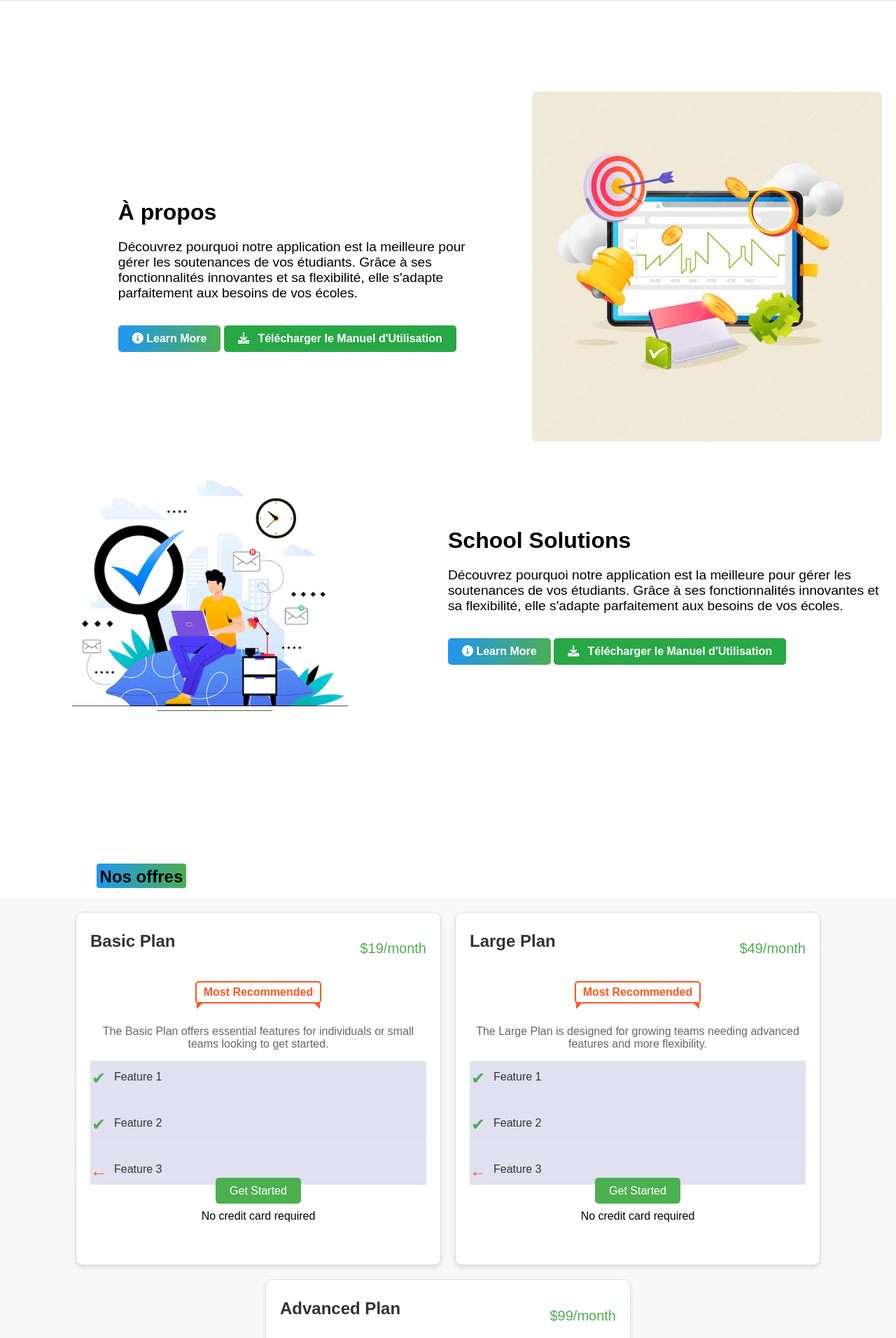
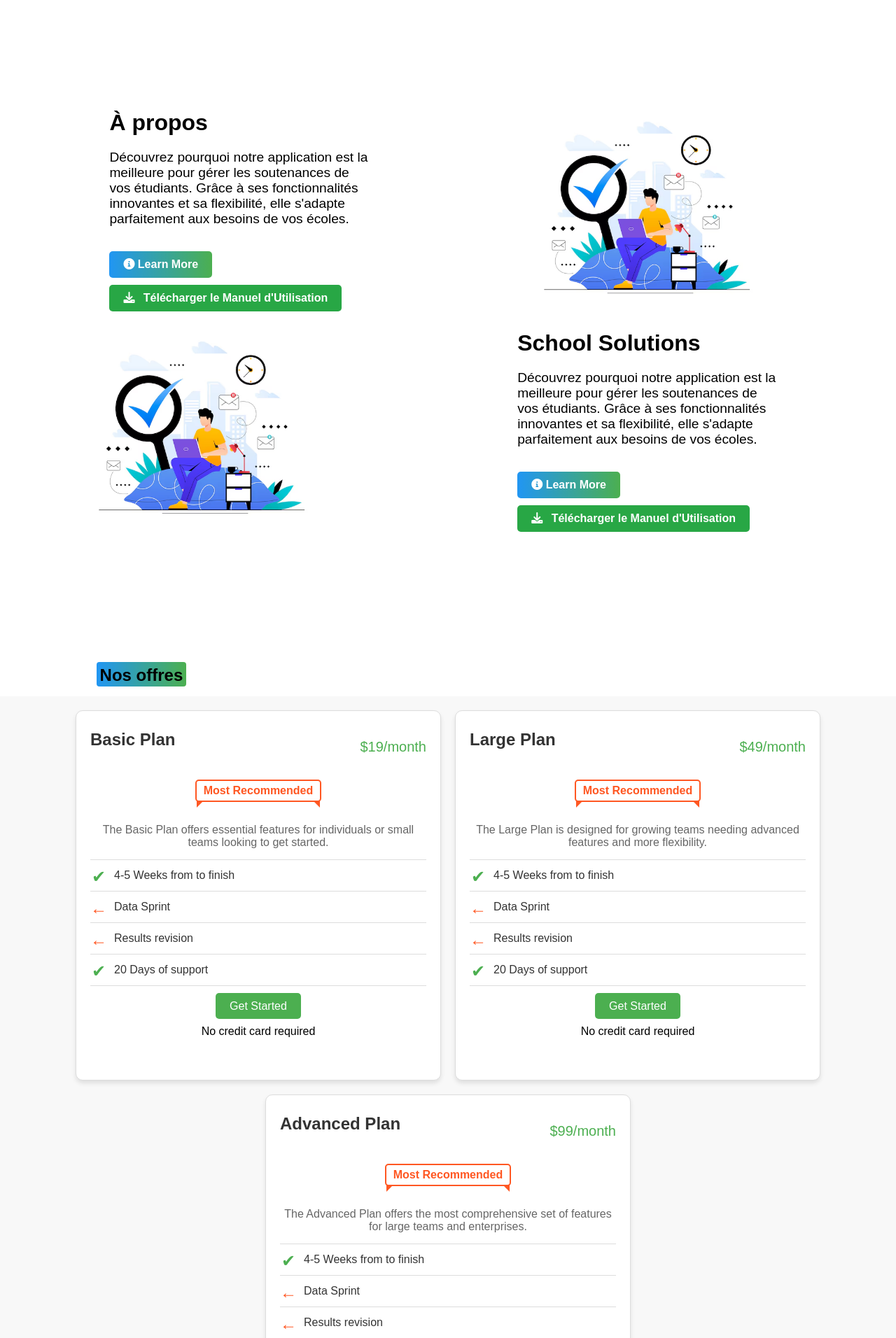
Before and after one commit to Geraldo568/DefenseScheduler, a Django app: page / in a window 1280 px wide. Shown: the part 1771-3683 px from the top of the page at 70% size. Run offline with Django 4.2, Linux system fonts and the light colour scheme.

Commit message:
About Changes

```diff
--- a/DScedulerApp/static/css/style.css
+++ b/DScedulerApp/static/css/style.css
@@ -217,6 +217,18 @@ body {
 
 
 
+@media (max-width: 768px) {
+    .header .nav {
+        display: none;
+    }
+
+    .header .btn-demo {
+        display: block;
+        margin-left: auto;
+    }
+}
+
+
 
 
 
@@ -292,8 +304,13 @@ body {
 /* Styles pour la section À propos */
 
 #part1{
-    margin-left: 12%;
+    margin-left: 11%;
 
+}
+
+#part2{
+    margin-left: 10%;
+    margin-right: 12%;
 }
 .about {
     background: #fff; /* Fond blanc */
@@ -309,13 +326,12 @@ body {
 }
 
 .about-text {
-    max-width: 50%;
+    max-width: 30%;
     flex: 1;
 }
 
 .about-image {
-    width: 100%;
-    max-width: 500px;
+    max-width: 30%;
     height: auto;
     border-radius: 8px;
     margin-left: auto;
@@ -640,7 +656,7 @@ body {
 
 .footer-section.quick-links ul li {
     margin-right: 15px; /* Space between items */
-    margin-top: 50px;
+    margin-top: 100px;
     margin-bottom: 5px; /* Space below each item to handle wrapping */
 }
 
@@ -656,6 +672,12 @@ body {
 .footer-section.quick-links ul li a:hover {
     text-decoration: underline; /* Add underline on hover */
 }
+
+
+
+
+
+
 
 .footer {
     background: linear-gradient(-100deg, #2196f3, #2c3e50);
@@ -677,12 +699,12 @@ body {
     display: flex;
     align-items: center;
     justify-content: flex-start;
-    max-width: 200px; /* Adjust this size as needed */
+    max-width: 130px; /* Adjust this size as needed */
 }
 
 .footer-logo img {
-    margin-top: 90%;
-    max-width: 90%;
+    margin-top: 60%;
+    max-width: 60%;
     height: auto; /* Ensure the image maintains its proportions */
 }
 
@@ -906,6 +928,7 @@ body {
     list-style: none;
     padding: 0;
     margin: 0;
+    background-color: white;
 }
 
 .features li {
@@ -917,8 +940,9 @@ body {
     border-bottom: 1px solid #ddd;
 }
 
+
 .features li:last-child {
-    border-bottom: none;
+    margin-bottom: 20px;
 }
 
 .icon {
--- a/DScedulerApp/templates/home.html
+++ b/DScedulerApp/templates/home.html
@@ -9,7 +9,8 @@
     <link rel="stylesheet" type="text/css" href="{% static 'css/style.css' %}">
     <link rel="stylesheet" href="https://cdnjs.cloudflare.com/ajax/libs/font-awesome/6.0.0-beta3/css/all.min.css">
 
-
+    <script src="https://code.jquery.com/jquery-3.6.0.min.js"></script>
+    <script src="https://cdnjs.cloudflare.com/ajax/libs/slick-carousel/1.8.1/slick.min.js"></script>
      <link rel="stylesheet" href="https://cdnjs.cloudflare.com/ajax/libs/font-awesome/4.7.0/css/font-awesome.min.css">
 
     <style>
@@ -20,7 +21,7 @@
 
 <header class="header">
     <div class="container">
-        <a href="#home"><img src="{% static 'images/DS-New.png' %}" alt="Logo" class="logo"></a>
+        <a href="{% url 'home' %}"><img src="{% static 'images/DS-New.png' %}" alt="Logo" class="logo"></a>
         <nav class="nav">
             <a href="#home">Accueil</a>
             <a href="#features">Fonctionnalités</a>
@@ -30,8 +31,6 @@
         <a href="{% url 'demo' %}" class="btn-demo">Demandez une démo</a>
     </div>
 </header>
-
-
 
 
 
@@ -54,7 +53,8 @@
 
 
 <section class="partners-section">
-        <div class="container">
+    <div class="container">
+        <marquee scrollamount="5" scrolldelay="10" behavior="scroll">
             <div class="partners-grid">
                 <div class="partner-item">
                     <img src="{% static 'images/ena.jpg' %}" alt="Partenaire 1">
@@ -82,8 +82,14 @@
                 </div>
                 <!-- Ajoutez plus de logos ici si nécessaire -->
             </div>
-        </div>
-    </section>
+        </marquee>
+    </div>
+</section>
+
+
+<!-- Inclure jQuery et Slick Carousel JS -->
+
+
 
 
 <section id="features" class="section features">
@@ -155,12 +161,12 @@
                 <i class="fas fa-download"></i> Télécharger le Manuel d'Utilisation
             </a>
         </div>
-            <img src="{% static 'images/about.jpg' %}" alt="Image Illustrative" class="about-image">
+            <img src="{% static 'images/about1.avif' %}" alt="Image Illustrative" class="about-image" style="height: auto;">
 
     </div>
     <div class="about-content">
         <img src="{% static 'images/about1.avif' %}" alt="Image Illustrative" class="about-image">
-        <div class="about-text">
+        <div class="about-text" id="part2">
             <h1>School Solutions</h1>
             <p>Découvrez pourquoi notre application est la meilleure pour gérer les soutenances de vos étudiants. Grâce à ses fonctionnalités innovantes et sa flexibilité, elle s'adapte parfaitement aux besoins de vos écoles.</p>
             <a href="#learn-more" class="btn-learn-more"><i class="fas fa-info-circle"></i> Learn More</a>
@@ -192,18 +198,22 @@
         <ul class="features">
             <li>
                 <div class="icon check-icon"></div>
-                <span>Feature 1</span>
+                <span>4-5 Weeks from to finish</span>
             </li>
-            <hr>
+            <li>
+                <div class="icon arrow-icon"></div>
+                <span>Data Sprint</span>
+            </li>
+             <li>
+                <div class="icon arrow-icon"></div>
+                <span>Results revision</span>
+            </li>
             <li>
                 <div class="icon check-icon"></div>
-                <span>Feature 2</span>
+                <span>20 Days of support </span>
+                <br>
             </li>
-            <hr>
-            <li>
-                <div class="icon arrow-icon"></div>
-                <span>Feature 3</span>
-            </li>
+
         </ul>
         <a href="#" class="btn-get-started">Get Started</a>
         <br> <br>
@@ -223,17 +233,20 @@
         <ul class="features">
             <li>
                 <div class="icon check-icon"></div>
-                <span>Feature 1</span>
+                <span>4-5 Weeks from to finish</span>
             </li>
-            <hr>
+            <li>
+                <div class="icon arrow-icon"></div>
+                <span>Data Sprint</span>
+            </li>
+             <li>
+                <div class="icon arrow-icon"></div>
+                <span>Results revision</span>
+            </li>
             <li>
                 <div class="icon check-icon"></div>
-                <span>Feature 2</span>
-            </li>
-            <hr>
-            <li>
-                <div class="icon arrow-icon"></div>
-                <span>Feature 3</span>
+                <span>20 Days of support </span>
+                <br>
             </li>
         </ul>
         <a href="#" class="btn-get-started">Get Started</a>
@@ -254,17 +267,20 @@
         <ul class="features">
             <li>
                 <div class="icon check-icon"></div>
-                <span>Feature 1</span>
+                <span>4-5 Weeks from to finish</span>
             </li>
-            <hr>
+            <li>
+                <div class="icon arrow-icon"></div>
+                <span>Data Sprint</span>
+            </li>
+             <li>
+                <div class="icon arrow-icon"></div>
+                <span>Results revision</span>
+            </li>
             <li>
                 <div class="icon check-icon"></div>
-                <span>Feature 2</span>
-            </li>
-            <hr>
-            <li>
-                <div class="icon arrow-icon"></div>
-                <span>Feature 3</span>
+                <span>20 Days of support </span>
+                <br>
             </li>
         </ul>
         <a href="#" class="btn-get-started">Get Started</a>
```
Also changed, not shown: DScedulerApp/static/js/carousel.js (added, +39 -0 lines), carousel.html (added, +113 -0 lines).
